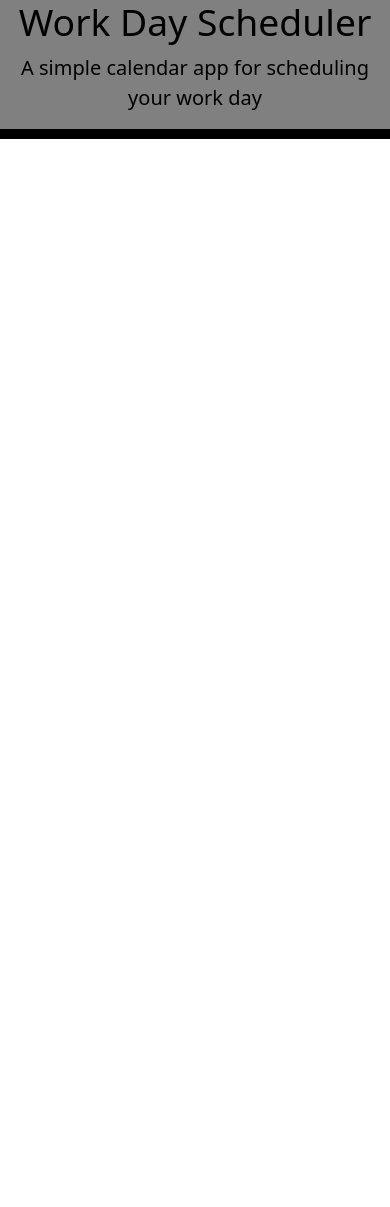
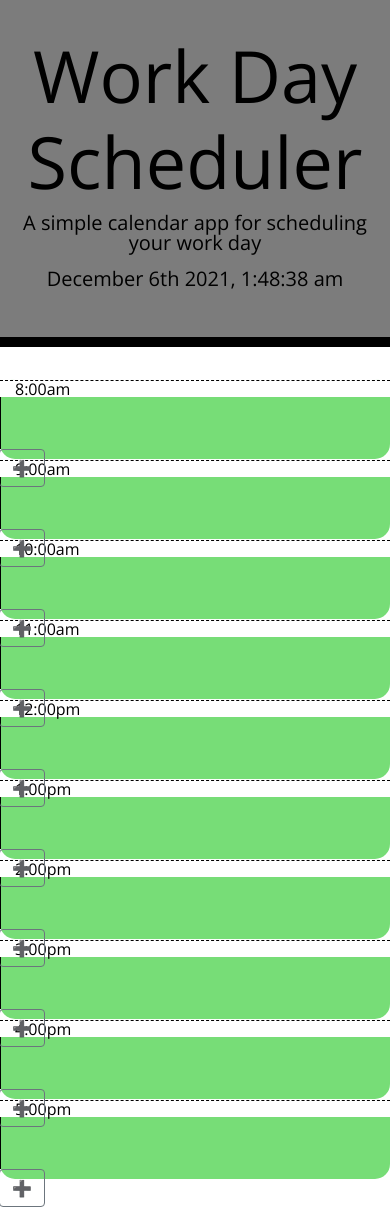
Before and after one commit to NateWalchenbach/day-planner, a plain HTML site: page index.html in a window 390 px wide. Before the commit the page ends 844 px from the top, so only its background shows below. Drawn offline with nearby package versions, Linux system fonts and the light colour scheme.

Commit message:
Chaged format added timer, created logic to save in local storage

```diff
--- a/index.html
+++ b/index.html
@@ -2,22 +2,123 @@
 <html lang="en">
   <head>
     <meta charset="UTF-8" />
-    <meta http-equiv="X-UA-Compatible" content="IE=edge" />
     <meta name="viewport" content="width=device-width, initial-scale=1.0" />
-    <title>Nate's Day Planner</title>
+    <meta http-equiv="X-UA-Compatible" content="ie=edge" />
     <link
-      href="https://cdn.jsdelivr.net/npm/bootstrap@5.1.3/dist/css/bootstrap.min.css"
       rel="stylesheet"
-      integrity="sha384-1BmE4kWBq78iYhFldvKuhfTAU6auU8tT94WrHftjDbrCEXSU1oBoqyl2QvZ6jIW3"
+      href="https://stackpath.bootstrapcdn.com/bootstrap/4.3.1/css/bootstrap.min.css"
+    />
+    <link
+      rel="stylesheet"
+      href="https://use.fontawesome.com/releases/v5.8.1/css/all.css"
+      integrity="sha384-50oBUHEmvpQ+1lW4y57PTFmhCaXp0ML5d60M1M7uH2+nqUivzIebhndOJK28anvf"
       crossorigin="anonymous"
     />
+    <link
+      href="https://fonts.googleapis.com/css?family=Open+Sans&display=swap"
+      rel="stylesheet"
+    />
     <link rel="stylesheet" href="style.css" />
+    <title>Work Day Scheduler</title>
   </head>
+
   <body>
     <header class="jumbotron">
       <h1 class="display-3">Work Day Scheduler</h1>
       <p class="lead">A simple calendar app for scheduling your work day</p>
       <p id="currentDay" class="lead"></p>
     </header>
+</div>
+    <!-- Table Block Starts Here -->
+    <div class="container">
+        <!-- 8:00am time slot -->
+        <div class="row time-block">
+            <div class="col-md-1 hour">8:00am</div>
+            <textarea class="col-md-10 description 8am" id="8"></textarea>
+            <div class="input-group-append">
+              <button data-time="8" class="btn btn-outline-secondary savebtn" type="button" id="button-addon">➕</button>
+            </div>
+          </div>
+        <!-- 9:00am time slot -->
+        <div class="row time-block">
+            <div class="col-md-1 hour">9:00am</div>
+            <textarea class="col-md-10 description 9am" id="9"></textarea>
+            <div class="input-group-append">
+              <button data-time="9" class="btn btn-outline-secondary savebtn" type="button" id="button-addon">➕</button>
+            </div>
+          </div>
+        <!-- 10:00am time slot -->
+        <div class="row time-block">
+            <div class="col-md-1 hour">10:00am</div>
+            <textarea class="col-md-10 description 10am" id="10"></textarea>
+            <div class="input-group-append">
+              <button data-time="10" class="btn btn-outline-secondary savebtn" type="button" id="button-addon">➕</button>
+            </div>
+          </div>
+        <!-- 11:00am time slot -->
+          <div class="row time-block">
+            <div class="col-md-1 hour">11:00am</div>
+            <textarea class="col-md-10 description 11am" id="11"></textarea>
+            <div class="input-group-append">
+              <button data-time="11" class="btn btn-outline-secondary savebtn" type="button" id="button-addon">➕</button>
+            </div>
+          </div>
+        <!-- 12:00pm time slot -->
+          <div class="row time-block">
+            <div class="col-md-1 hour">12:00pm</div>
+            <textarea class="col-md-10 description 12pm" id="12"></textarea>
+            <div class="input-group-append">
+              <button data-time="12" class="btn btn-outline-secondary savebtn" type="button" id="button-addon">➕</button>
+            </div>
+          </div>
+        <!-- 1:00pm time slot -->
+          <div class="row time-block">
+            <div class="col-md-1 hour">1:00pm</div>
+            <textarea class="col-md-10 description" id="13"></textarea>
+            <div class="input-group-append">
+              <button data-time="13" class="btn btn-outline-secondary savebtn" type="button" id="button-addon">➕</button>
+            </div>
+          </div>
+        <!-- 2:00pm time slot -->
+          <div class="row time-block">
+            <div class="col-md-1 hour">2:00pm</div>
+            <textarea class="col-md-10 description" id="14"></textarea>
+            <div class="input-group-append">
+              <button data-time="14" class="btn btn-outline-secondary savebtn" type="button" id="button-addon">➕</button>
+            </div>
+          </div>
+        <!-- 3:00pm time slot -->
+          <div class="row time-block">
+            <div class="col-md-1 hour">3:00pm</div>
+            <textarea class="col-md-10 description" id="15"></textarea>
+            <div class="input-group-append">
+              <button data-time="15" class="btn btn-outline-secondary savebtn" type="button" id="button-addon">➕</button>
+            </div>
+          </div>
+        <!-- 4:00pm time slot -->
+          <div class="row time-block">
+            <div class="col-md-1 hour">4:00pm</div>
+            <textarea class="col-md-10 description" id="16"></textarea>
+            <div class="input-group-append">
+              <button data-time="16" class="btn btn-outline-secondary savebtn" type="button" id="button-addon">➕</button>
+            </div>
+          </div>
+        <!-- 5:00pm time slot -->
+          <div class="row time-block">
+            <div class="col-md-1 hour">5:00pm</div>
+            <textarea class="col-md-10 description" id="17"></textarea>
+            <div class="input-group-append">
+              <button data-time="17" class="btn btn-outline-secondary savebtn" type="button" id="button-addon">➕</button>
+            </div>
+          </div>
+
+
+    </div>
+<!-- Table Block Ends Here -->
+    <script src="https://cdnjs.cloudflare.com/ajax/libs/jquery/3.2.1/jquery.min.js"></script>
+    <script src="https://cdnjs.cloudflare.com/ajax/libs/moment.js/2.24.0/moment.min.js">
+
+    </script>
+    <script src="script.js"></script>
   </body>
 </html>
--- a/script.js
+++ b/script.js
@@ -0,0 +1,49 @@
+"use strict";
+function setUpButtons() {
+  const buttons = document.querySelectorAll("button");
+  buttons.forEach(function (button) {
+    button.addEventListener("click", function () {
+      const time = button.dataset["time"];
+      const textArea = document.getElementById(time);
+      const message = textArea.value;
+      localStorage.setItem(time, message);
+    });
+  });
+}
+setUpButtons();
+function getMessage() {
+  const textAreas = document.querySelectorAll("textarea");
+  for (let i = 0; i < textAreas.length; i++) {
+    const textArea = textAreas[i];
+    const id = textArea.id;
+    const message = localStorage.getItem(id);
+    textArea.value = message;
+  }
+}
+getMessage();
+
+const time = function () {
+  document.getElementById("currentDay").textContent = moment().format(
+    "MMMM Do YYYY, h:mm:ss a"
+  );
+};
+setInterval(time, 1000);
+
+//Display current color
+function hourformat() {
+  var currentHour = moment().hours();
+  $(".time-block").each(function () {
+    var rowHour = parseInt($(this).attr("id"));
+    if (currentHour > rowHour) {
+      $(this).addClass("past");
+    } else if (currentHour === rowHour) {
+      $(this).removeClass("past");
+      $(this).addClass("present");
+    } else {
+      $(this).removeClass("past");
+      $(this).removeClass("present");
+      $(this).addClass("future");
+    }
+  });
+}
+hourformat();
--- a/style.css
+++ b/style.css
@@ -1,7 +1,80 @@
+body {
+  font-family: "Open Sans", sans-serif;
+  font-size: 16px;
+  line-height: 1;
+}
+
+textarea {
+  background: transparent;
+  border: none;
+  resize: none;
+  color: #000000;
+  border-left: 1px solid black;
+  padding: 10px;
+}
+
 .jumbotron {
   text-align: center;
-  background-color: grey;
+  background-color: rgb(124, 124, 124);
   color: black;
   border-radius: 0;
   border-bottom: 10px solid black;
 }
+
+.description {
+  white-space: pre-wrap;
+}
+
+.time-block {
+  text-align: center;
+  border-radius: 15px;
+}
+
+.row {
+  white-space: pre-wrap;
+  height: 80px;
+  border-top: 1px solid white;
+}
+
+.hour {
+  background-color: #ffffff;
+  color: #000000;
+  border-top: 1px dashed #000000;
+  display: flex;
+  align-items: center;
+}
+
+.past {
+  background-color: #d3d3d3;
+  color: white;
+}
+
+.present {
+  background-color: #ff6961;
+  color: white;
+}
+
+.future {
+  background-color: #77dd77;
+  color: white;
+}
+
+.saveBtn {
+  border-left: 1px solid black;
+  border-top-right-radius: 15px;
+  border-bottom-right-radius: 15px;
+  background-color: #06aed5;
+  color: white;
+}
+
+.saveBtn i:hover {
+  font-size: 20px;
+  transition: all 0.3s ease-in-out;
+}
+/* .time-slot-text {
+  font-size: 0.75rem;
+  display: flex;
+  align-items: center;
+  font-weight: bold;
+  width: auto;
+} */
```
Also changed, not shown: 2 other files.
